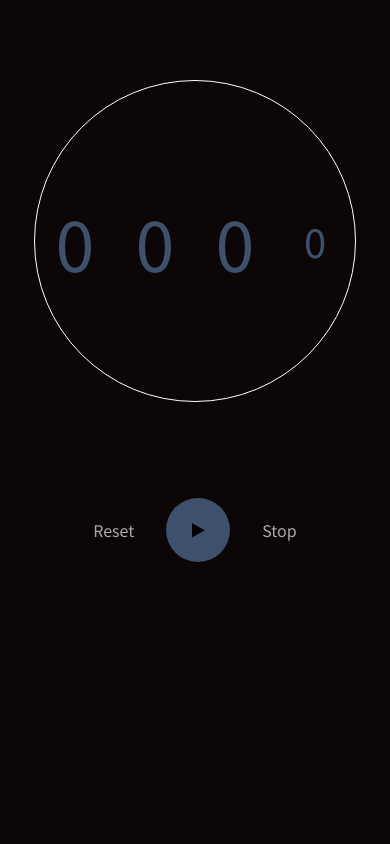
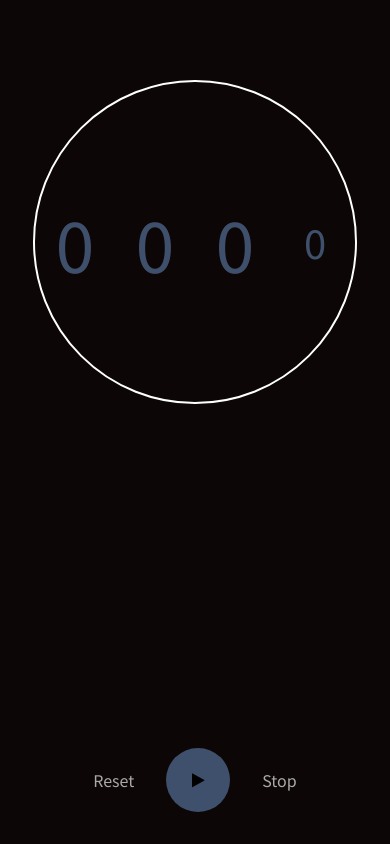
Before and after one commit to consoledot/Stop-Watch-, a plain HTML site: page index.html in a window 390 px wide. Both pictures are taken after a click on the element "Stop". Drawn offline with Linux system fonts and the light colour scheme.

Commit message:
Make the controls responsive

```diff
--- a/app.js
+++ b/app.js
@@ -57,6 +57,7 @@ const stopCounter = ()=>{
    resetCounter()
    startIcon.classList.remove("fa-pause")
    startIcon.classList.add("fa-play")
+   timerBody.classList.remove("stop-counter")
 }
 const counter =()=>{
    interval(isCounting)
@@ -72,6 +73,7 @@ const counter =()=>{
       timerBody.classList.remove("stop-counter")
    }
 }
+
 reset.addEventListener("click",resetCounter)
 startButton.addEventListener('click',counter)
 stop.addEventListener("click", stopCounter)
@@ -82,4 +84,7 @@ window.addEventListener("keydown", (e)=>{
    if(e.keyCode == 82){
       resetCounter()
    }
+   if(e.keyCode == 83){
+      stopCounter()
+   }
 })
--- a/style.css
+++ b/style.css
@@ -13,7 +13,7 @@ body{
     justify-content: center;
     vertical-align: bottom;
     border-radius: 50%;
-    border: 1px solid white;
+    border: 2px solid white;
     width: 20rem;
     height: 20rem;
     align-items: center;
@@ -70,8 +70,15 @@ body{
     cursor:pointer;
 }
 .start:hover{
-    background-color:rgba(81, 128, 191, 0.426);
+    background-color: white;
 }
 .fa{
    color: black;
 }
+@media only screen and (max-width: 600px) {
+   .controls{
+       position: absolute;
+       width: 100%;
+       bottom:1rem;
+   }
+}
```
